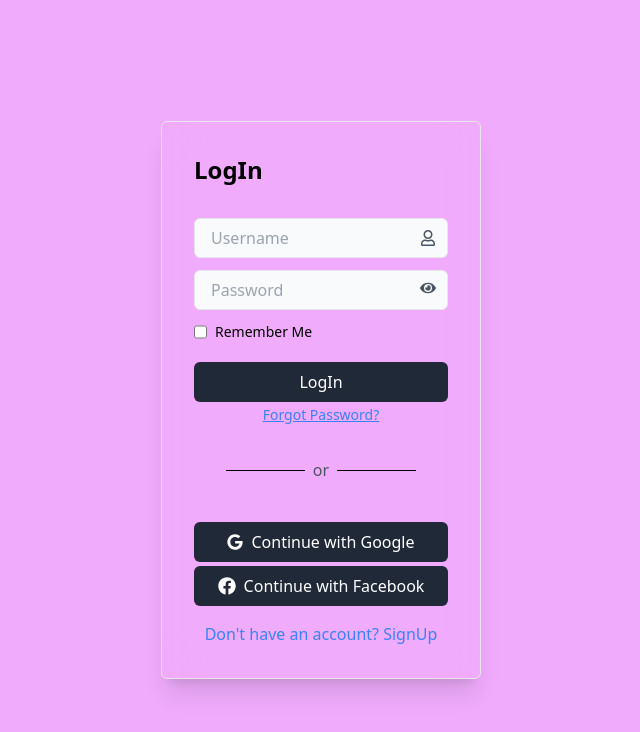
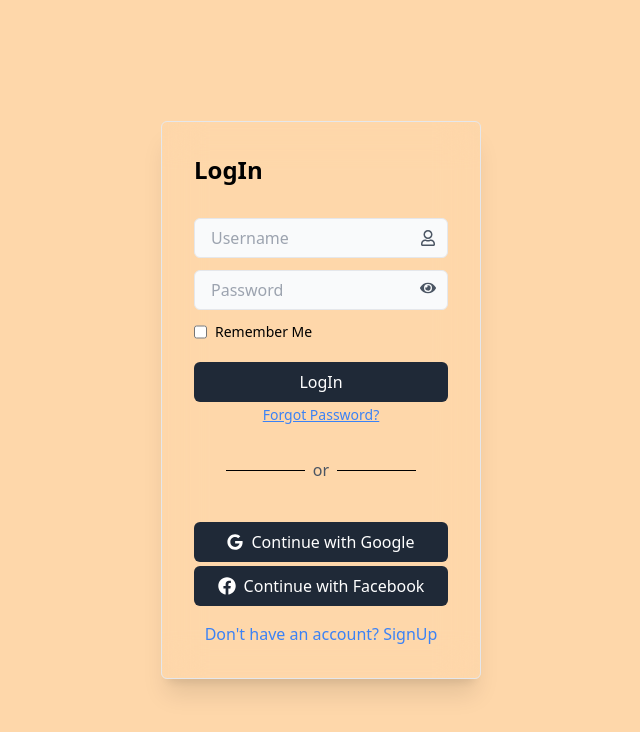
Before and after one commit to Suraz28/Login-Signup, a React (Vite) app: page / in a window 1280 px wide. Shown: the top 732 px of the page, without its empty margins (319-959 px from the left). Built offline with nearby package versions, Linux system fonts and the light colour scheme.

Commit message:
background

```diff
--- a/src/Components/LoginSignup/Login.jsx
+++ b/src/Components/LoginSignup/Login.jsx
@@ -39,7 +39,7 @@ const LogIn = () => {
   };
 
   return (
-    <div className="bg-fuchsia-300 flex justify-center items-center h-screen">
+    <div className="bg-orange-200 flex justify-center items-center h-screen">
       <div
         className=" h-auto w-80 p-8 rounded-md border border-solid border-opacity-10 shadow-xl"
         style={{ backdropFilter: "blur(20px)" }}
--- a/src/Components/LoginSignup/Signup.jsx
+++ b/src/Components/LoginSignup/Signup.jsx
@@ -23,7 +23,7 @@ const SignUp = () => {
     signupmessage,
   } = useFormContext();
   return (
-    <div className="bg-fuchsia-300 flex justify-center items-center h-screen">
+    <div className="bg-orange-200 flex justify-center items-center h-screen">
       <div
         className=" h-auto w-80 p-8 rounded-md border border-solid border-opacity-10 shadow-xl"
         style={{ backdropFilter: "blur(50px)" }}
```
